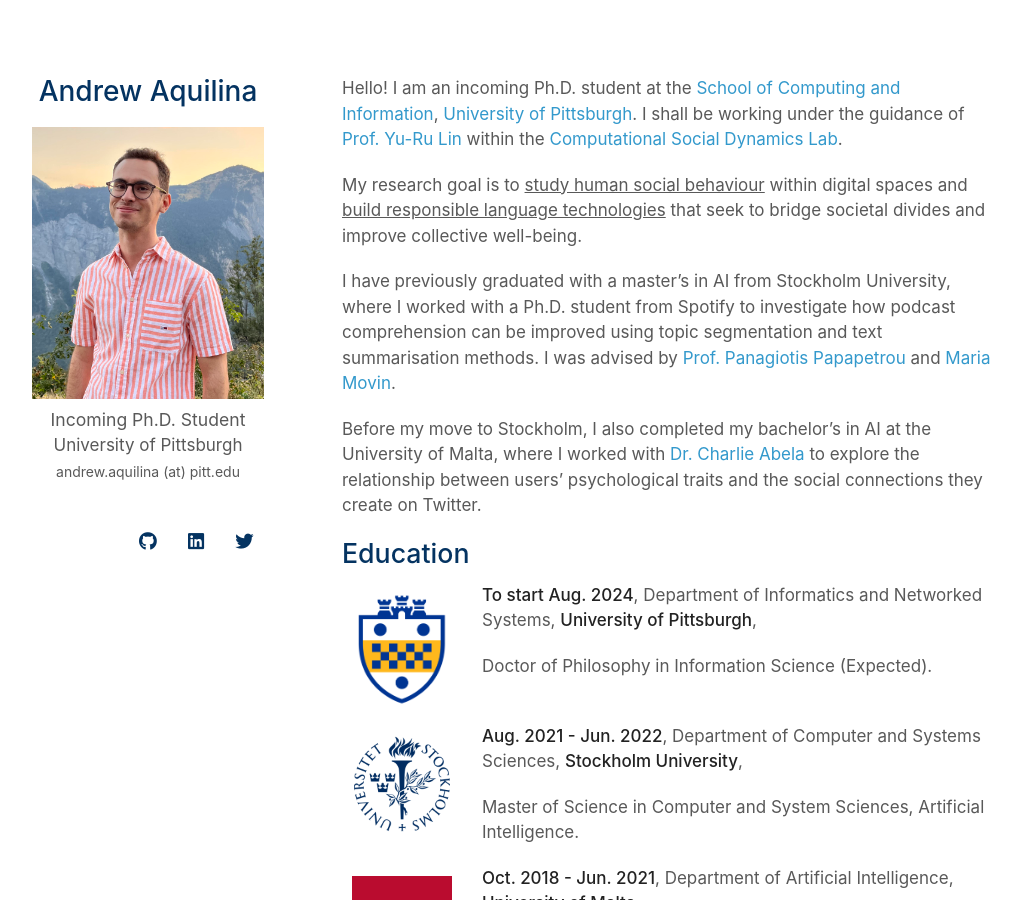
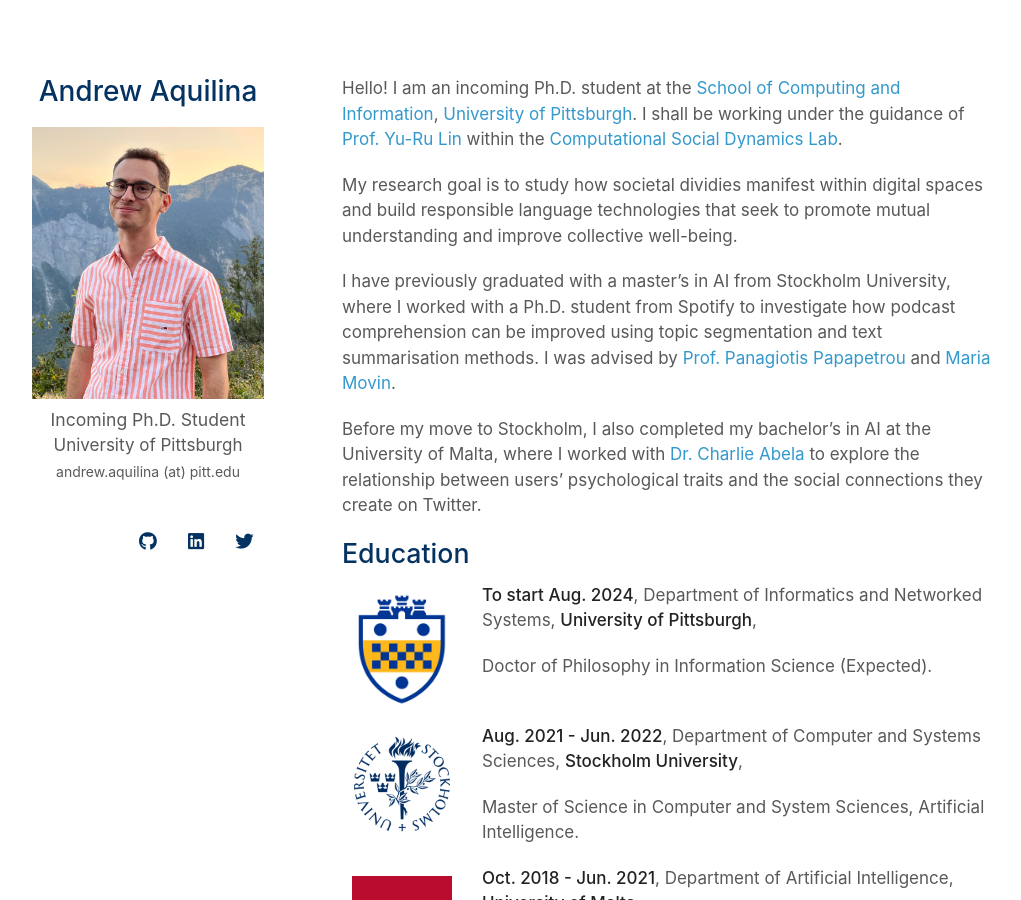
Before and after one commit to andaqu/andaqu.github.io, a Jekyll site: the page built from index.md, in a window 1280 px wide and 900 px high. Shown: the whole window, without its empty margins (128-1149 px from the left). Built offline with Jekyll 4.4.1, drawn with Linux system fonts in a browser that asks for light colours; nearby versions of some CDN libraries; a style sheet for code colours, icons or effects is not loaded.

Commit message:
Update index.md

```diff
--- a/index.md
+++ b/index.md
@@ -4,7 +4,7 @@ layout: homepage
 
 Hello! I am an incoming Ph.D. student at the [School of Computing and Information](https://www.sci.pitt.edu/), [University of Pittsburgh](https://pitt.edu/). I shall be working under the guidance of [Prof. Yu-Ru Lin](http://www.yurulin.com/) within the [Computational Social Dynamics Lab](https://picsolab.github.io/).
 
-My research goal is to <u>study human social behaviour</u> within digital spaces and <u>build responsible language technologies</u> that seek to bridge societal divides and improve collective well-being.
+My research goal is to study how societal dividies manifest within digital spaces and build responsible language technologies that seek to promote mutual understanding and improve collective well-being.
 
 I have previously graduated with a master’s in AI from Stockholm University, where I worked with a Ph.D. student from Spotify to investigate how podcast comprehension can be improved using topic segmentation and text summarisation methods. I was advised by [Prof. Panagiotis Papapetrou](https://papapetrou.blogs.dsv.su.se/) and [Maria Movin](https://www.linkedin.com/in/mariamovin).
 
```
